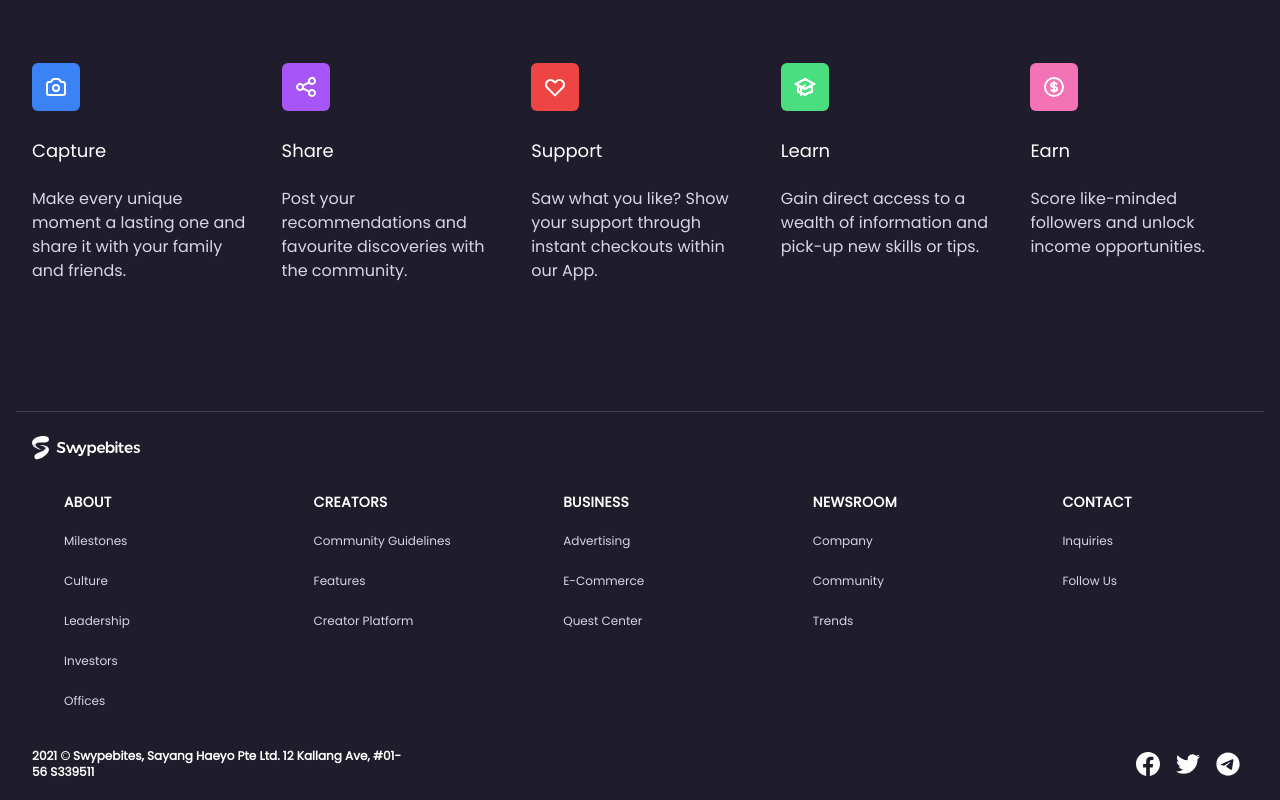
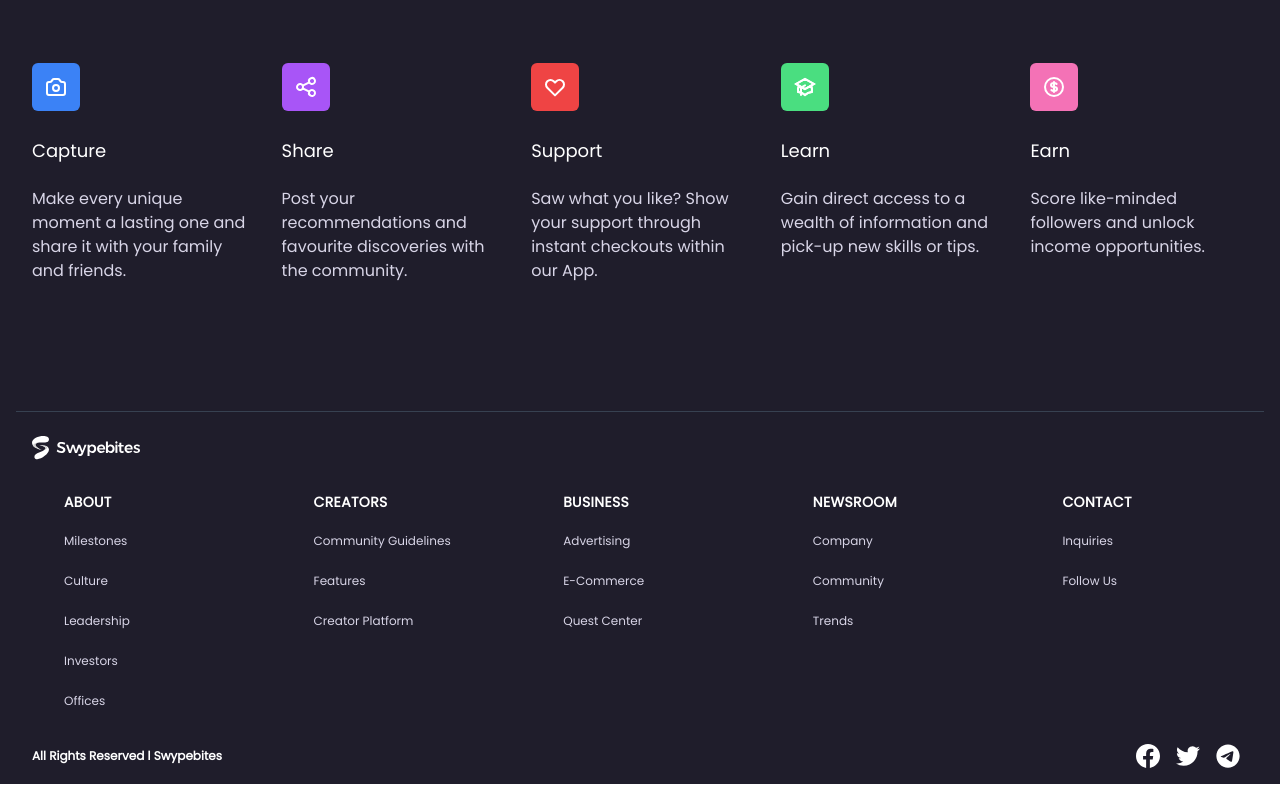
Before and after one commit to Swypebites/landingpage, a Vue app: page / in a window 1280 px wide. Shown: the part 1007-1807 px from the top of the page. Built offline with nearby package versions, Linux system fonts and the light colour scheme.

Commit message:
Update Footer.vue

```diff
--- a/src/components/Footer.vue
+++ b/src/components/Footer.vue
@@ -85,7 +85,7 @@
       <div class="w-full md:w-4/12 px-4">
         <div
           class="text-xs text-white font-semibold py-1"
-        >2021 © Swypebites, Sayang Haeyo Pte Ltd. 12 Kallang Ave, #01-56 S339511</div>
+        >All Rights Reserved l Swypebites</div>
       </div>
       <div class="w-full md:w-8/12 px-4 invisible md:visible">
         <ul class="flex flex-wrap list-none md:justify-end justify-center">
```
